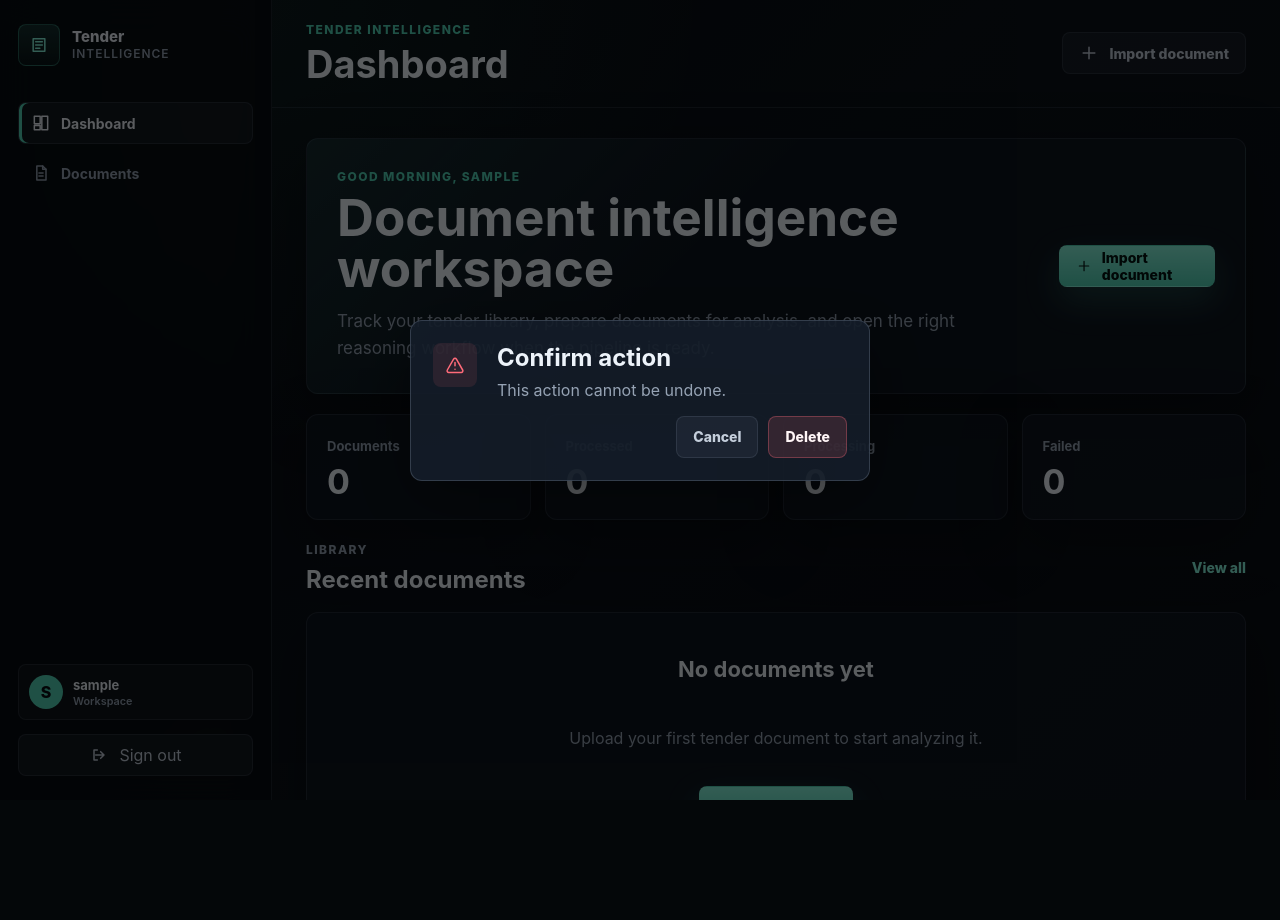
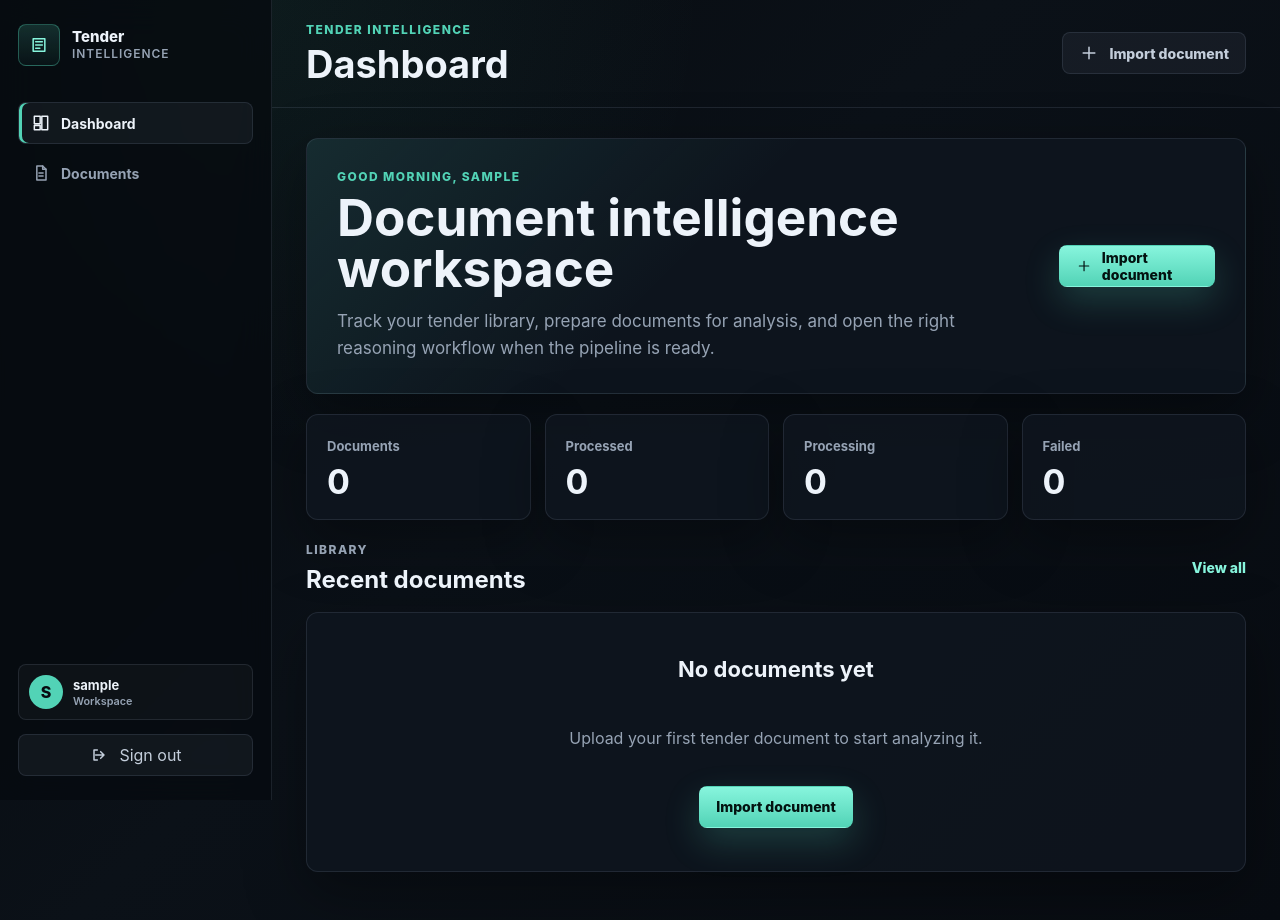
Before and after one commit to hamzasennah/tender_project, a Django app: page /dashboard/ in a window 1280 px wide. Before the commit the page ends 800 px from the top, so only its background shows below. Run offline with Django 5.2, Linux system fonts and the light colour scheme; the visitor is signed in with stand-in values (Sample User, id 1); data that the repository does not hold is empty; parts of the project's set-up code (start-up, migrations or seed data) failed here and were passed over.

Commit message:
fix: restore frontend modal interactions

```diff
--- a/documents/static/css/app.css
+++ b/documents/static/css/app.css
@@ -23,6 +23,10 @@
 
 * {
     box-sizing: border-box;
+}
+
+[hidden] {
+    display: none !important;
 }
 
 html {
--- a/documents/static/js/app.js
+++ b/documents/static/js/app.js
@@ -72,11 +72,13 @@
         text.textContent = message;
         accept.textContent = acceptLabel;
         modal.hidden = false;
+        modal.setAttribute("aria-hidden", "false");
         accept.focus();
 
         return new Promise((resolve) => {
             const cleanup = (value) => {
                 modal.hidden = true;
+                modal.setAttribute("aria-hidden", "true");
                 accept.removeEventListener("click", onAccept);
                 cancel.removeEventListener("click", onCancel);
                 modal.removeEventListener("click", onBackdrop);
--- a/documents/templates/components/modal.html
+++ b/documents/templates/components/modal.html
@@ -1,4 +1,4 @@
-<div class="modal-backdrop" data-confirm-modal hidden>
+<div class="modal-backdrop" data-confirm-modal hidden aria-hidden="true">
     <section class="modal-panel" role="dialog" aria-modal="true" aria-labelledby="confirm-title">
         <div class="modal-icon">
             <svg viewBox="0 0 24 24" aria-hidden="true"><path d="M12 9v4M12 17h.01M10.3 4.9 2.8 18a2 2 0 0 0 1.7 3h15a2 2 0 0 0 1.7-3L13.7 4.9a2 2 0 0 0-3.4 0Z"></path></svg>
```
Also changed, not shown: documents/tests_frontend.py (+8 -0 lines).
